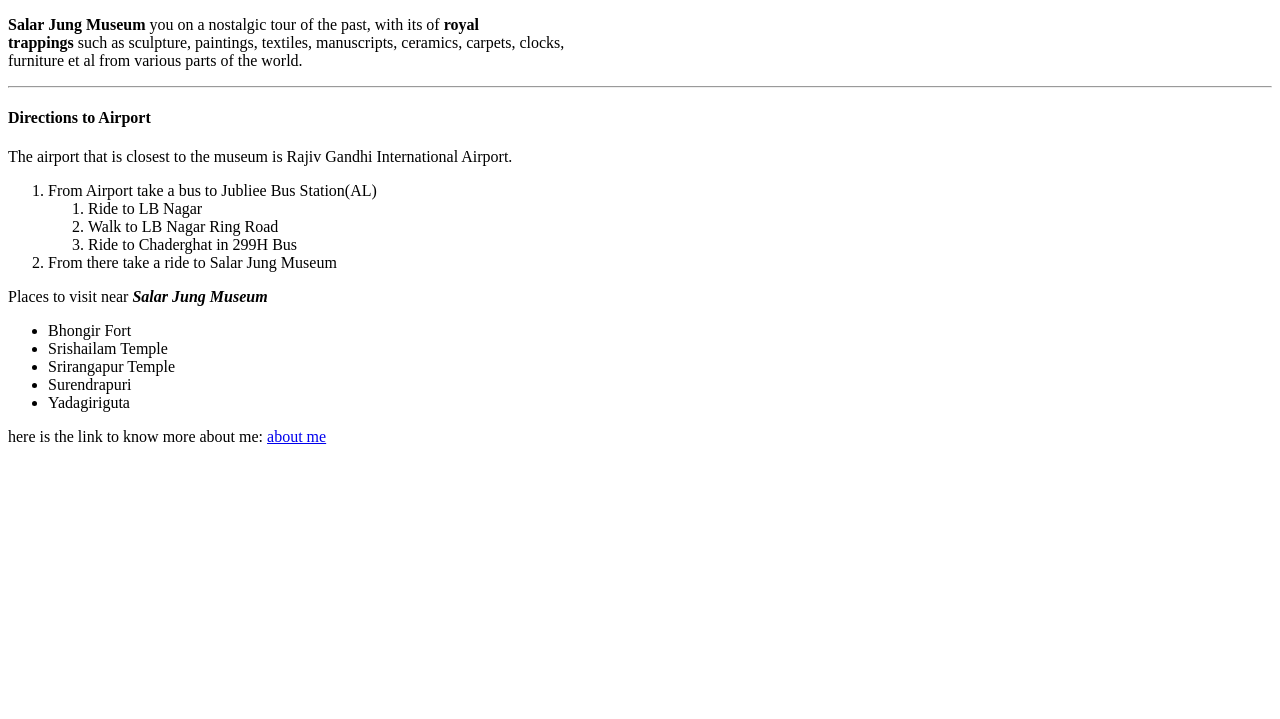
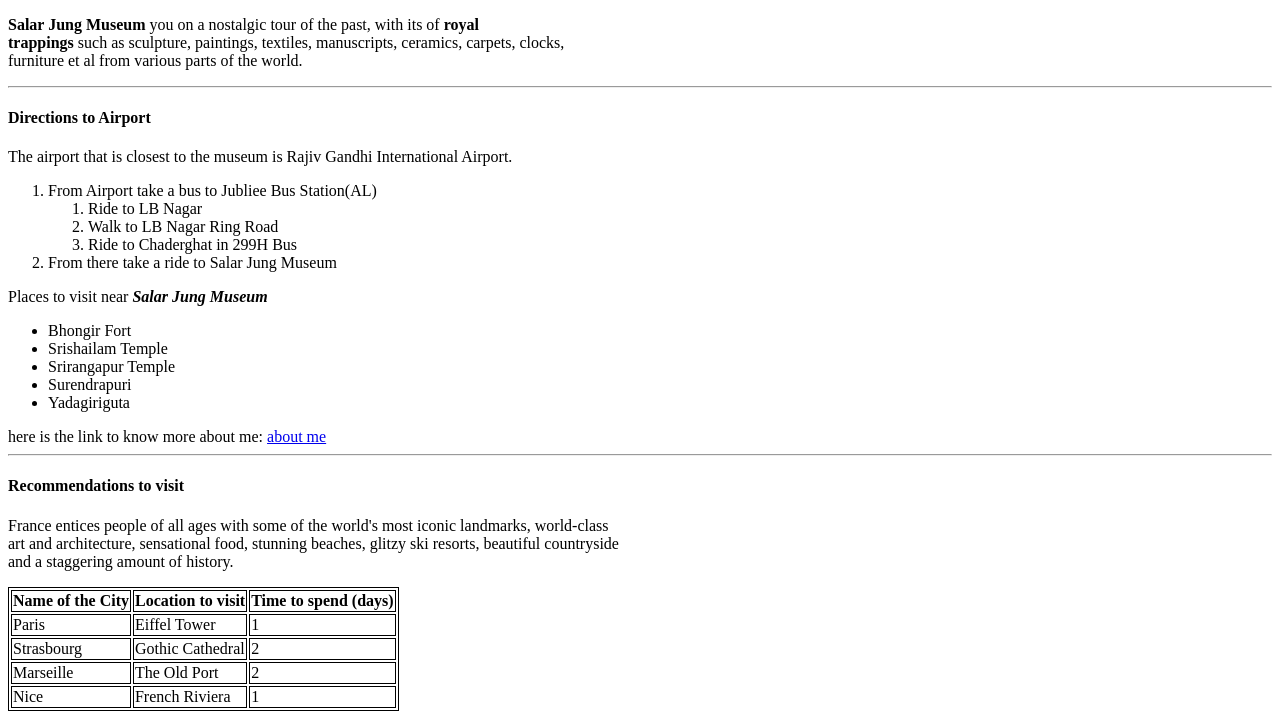
Before and after one commit to 44-563-Web-Apps-F22/44563-webapps-assignment-3-Nikki010101, a plain HTML site: page index.html in a window 1280 px wide. Shown: the part 105-824 px from the top of the page. Before the commit the page ends 800 px from the top, so only its background shows below. Drawn offline with Linux system fonts and the light colour scheme.

Commit message:
about me extended

```diff
--- a/index.html
+++ b/index.html
@@ -4,6 +4,11 @@
     <title>
         First html
     </title>
+    <style>
+        table, th, td, tr{
+            border: 1px solid black;
+        }
+    </style>
 </head>
 <body>
     <h1>
@@ -33,6 +38,43 @@
             <li>Surendrapuri</li>
             <li>Yadagiriguta</li></ul>
             here is the link to know more about me: <a href="aboutme.html">about me</a>
+            <hr>
+            <h4>Recommendations to visit </h4>
+            <p>
+                France entices people of all ages with some of the world's most iconic landmarks, world-class<br>
+                art and architecture, sensational food, stunning beaches, glitzy ski resorts, beautiful countryside<br>
+                and a staggering amount of history.</p>
+            <table style="width: fit-content;">
+                <tr>
+                    <th>Name of the City</th>
+                    <th>Location to visit</th>
+                    <th>Time to spend (days)</th>
+                </tr>
+                <tr>
+                    <td>Paris</td>
+                    <td>Eiffel Tower</td>
+                    <td>1</td>
+                </tr>
+                <tr>
+                    <td>Strasbourg</td>
+                    <td>Gothic Cathedral</td>
+                    <td>2</td>
+                </tr>
+                <tr>
+                    <td>Marseille</td>
+                    <td>The Old Port</td>
+                    <td>2</td>
+                </tr>
+                <tr>
+                    <td>Nice</td>
+                    <td>French Riviera</td>
+                    <td>1</td>
+                </tr>
+
+
+
+
+            </table>
 
 </body>
 </html>
```
